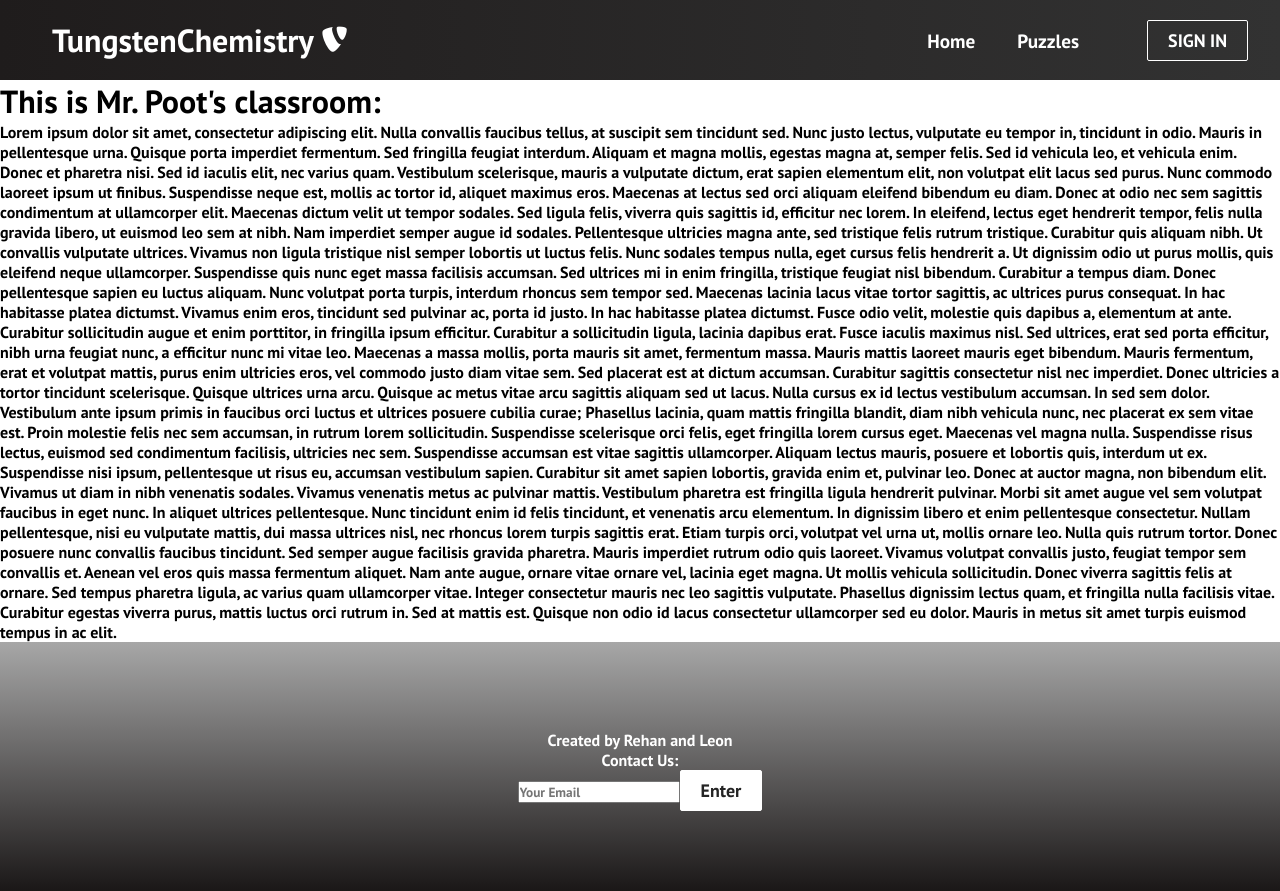
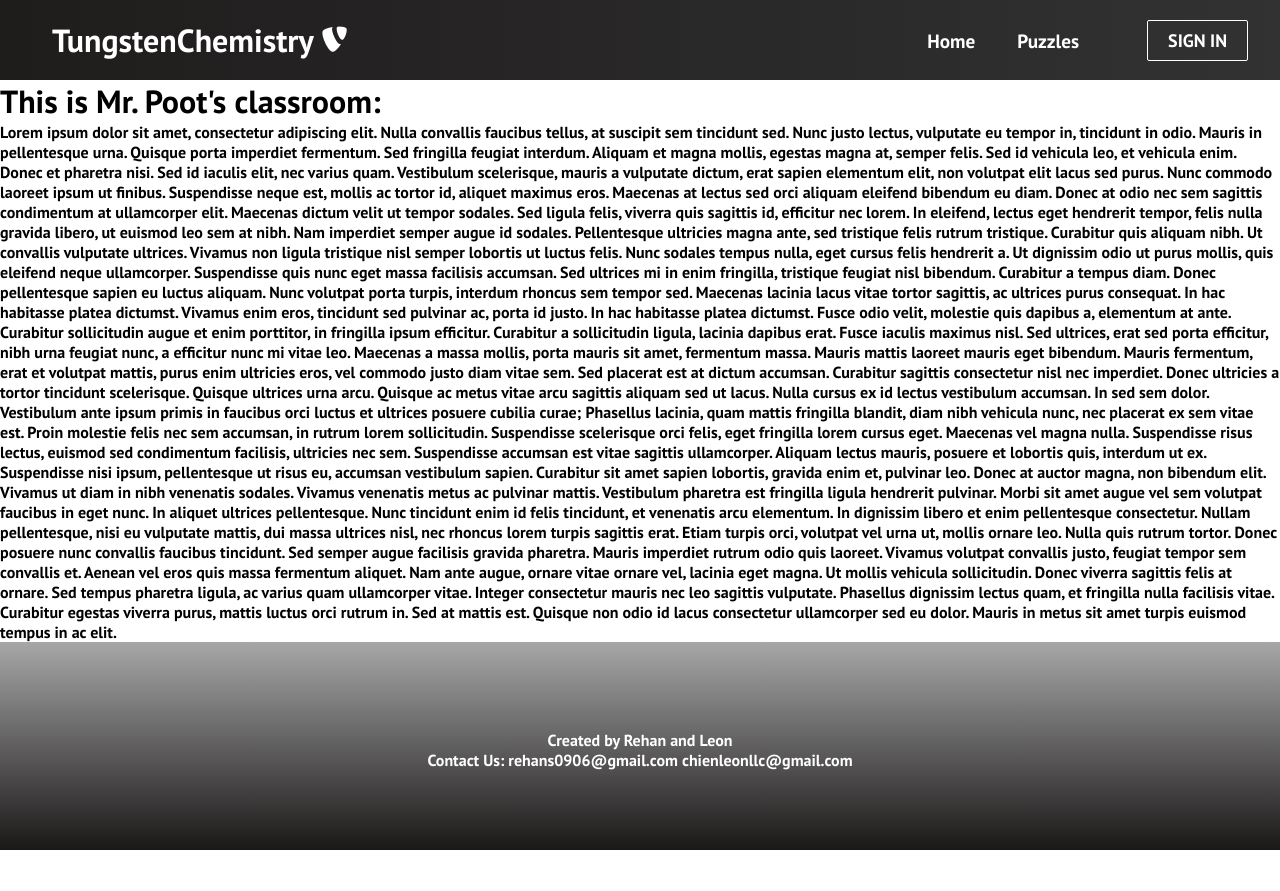
Before and after one commit to rehanshah17/Tungsten-Chemistry, a React (Create React App) app in the folder tungsten-chemistry/: page / in a window 1280 px wide. After the commit the page ends 850 px from the top, so only its background shows below. Built offline with nearby package versions, Linux system fonts and the light colour scheme; no server answers.

Commit message:
Fixed footnote

```diff
--- a/tungsten-chemistry/src/components/FootNote.js
+++ b/tungsten-chemistry/src/components/FootNote.js
@@ -11,14 +11,9 @@ function Footer() {
         </p>
         <p className='footer-subscription-text'>
            Contact Us:
+           rehans0906@gmail.com
+           chienleonllc@gmail.com
         </p>
-        <div className='input-areas'>
-            <form>
-                <input type="email" name="email" placeholder='Your Email' className='footer-input'>
-                </input>
-                <Button buttonStyle="btn--primary"> Enter</Button>
-            </form>
-        </div>
       </section>
     </div>
   )
--- a/tungsten-chemistry/src/components/pages/CreatePost.js
+++ b/tungsten-chemistry/src/components/pages/CreatePost.js
@@ -2,6 +2,7 @@ import React, { useState, useEffect } from "react";
 import '../CreatePost.css';
 import { addDoc, collection } from 'firebase/firestore';
 import { db, auth } from '../../firebase';
+import Footer from '../FootNote.js';
 
 function CreatePost() {
   const [title, setTitle] = useState("");
@@ -20,7 +21,8 @@ function CreatePost() {
   };
 
   return (
-    <div className="createPostPage">
+    <>
+      <div className="createPostPage">
       <div className='cpContainer'>
         <h1>Create A Post</h1>
         <div className='inputGp'>
@@ -38,6 +40,10 @@ function CreatePost() {
         <button onClick={createPost}>Submit Post</button>
       </div>
     </div>
+
+      <Footer />
+    </>
+
   );
 }
 
--- a/tungsten-chemistry/src/firebase.js
+++ b/tungsten-chemistry/src/firebase.js
@@ -29,7 +29,7 @@ export const signInWithGoogle = (navigate) => {
       localStorage.setItem("name", user.displayName);
       localStorage.setItem("email", user.email);
       localStorage.setItem("pfp", user.photoURL);
-      navigate('/'); // Redirect to home after sign-in
+      navigate('/');
     })
     .catch((error) => {
       console.log(error);
```
